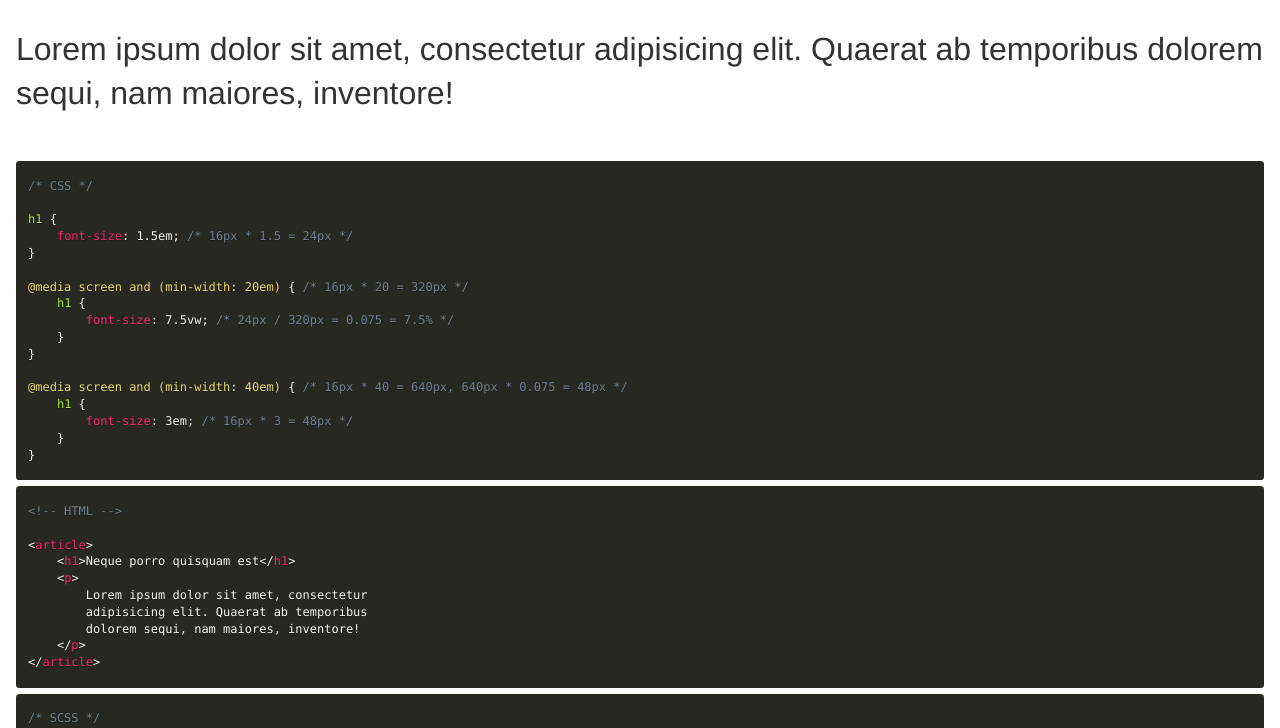
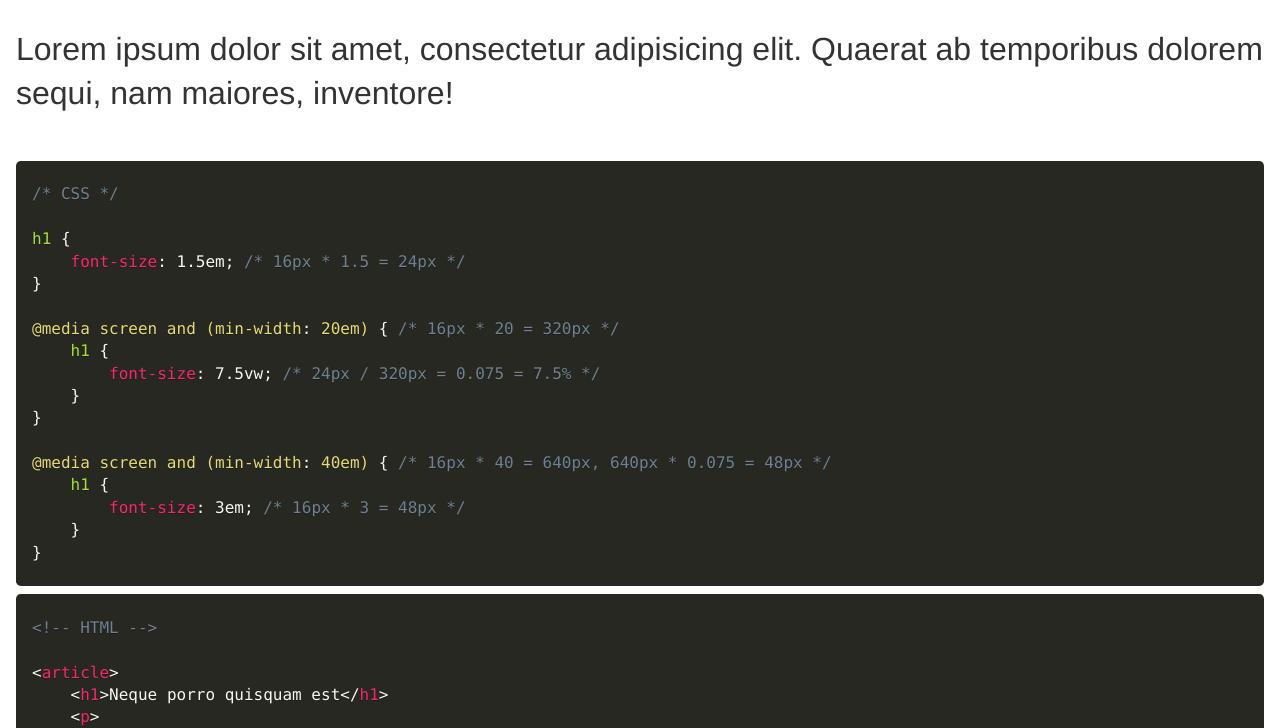
Before and after one commit to mstoltenburg/prototypes, a plain HTML site: page best-practice/font-size-range.html in a window 1280 px wide. Shown: the part 77-805 px from the top of the page. Drawn offline with Linux system fonts and the light colour scheme.

Commit message:
Size matters

```diff
--- a/best-practice/css/font-size-range.css
+++ b/best-practice/css/font-size-range.css
@@ -1,7 +1,3 @@
-pre {
-	font-size: 12px;
-}
-
 h1 {
 	font-size: 1.5em;
 }
```
